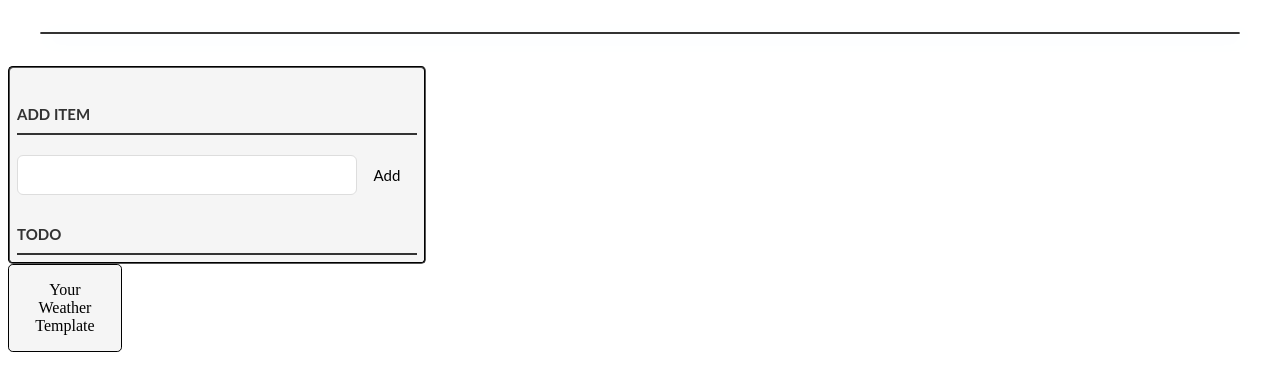
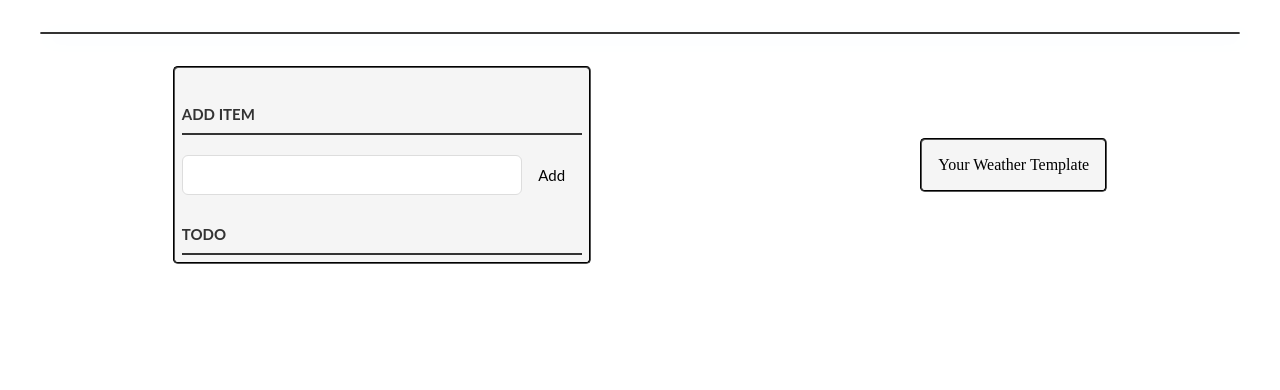
Before and after one commit to JoshSchoenecker/Inspire-Check-Point, a plain HTML site: page index.html in a window 1280 px wide. Drawn offline with nearby package versions, Linux system fonts and the light colour scheme; no server answers.

Commit message:
todo&weather now movable

```diff
--- a/app/controllers/image-controller.js
+++ b/app/controllers/image-controller.js
@@ -8,7 +8,7 @@ function drawBgImg() {
     document.body.style.backgroundImage = `url(${store.State.bgImage.large_url})`
     document.getElementById("bg-image").style.backgroundSize = 'cover'
     document.getElementById("bg-image").style.backgroundRepeat = 'no-repeat'
-    document.getElementById("bg-image").style.height = '55rem'
+    document.getElementById("bg-image").style.height = '65rem'
 }
 export default class ImageController {
 
--- a/assets/css/style.css
+++ b/assets/css/style.css
@@ -14,13 +14,18 @@
   box-shadow: 5px 5px 20px 1px aliceblue;
 }
 
+.rowFlex {
+  display: flex !important;
+  justify-content: space-between;
+}
+
 /* NOTE weather style */
 .weatherStyle {
+  margin: auto;
+  display: flex !important;
   background-color: whitesmoke;
-  width: 5rem;
   padding: 1rem;
-  border: 1px groove black;
-  text-align: center;
+  border: 2px groove black;
   border-radius: .3rem;
 }
 
@@ -30,6 +35,7 @@
   font-family: Lato, sans-serif;
 }
 .todocontainer {
+  margin: auto;
   background-color: whitesmoke;
   width: 400px;
   border: 2px groove  black;
--- a/index.html
+++ b/index.html
@@ -20,11 +20,8 @@
 
 
 
-<!-- Weather -->
-<div class="row">
 
-
-	<div id="todo-error"></div>
+<div class="row container-fluid rowFlex">
 
 	<div class="col-6 todoBody todocontainer">
         <label for="new-task">
@@ -43,11 +40,12 @@
     	<ul id="todos">
     	</ul>
 	</div>
-
-	<div class="weatherStyle col-6 m-auto">
+<!-- Weather -->
+	<div class="weatherStyle col-6 text-center">
 		<div id="weather"> Your Weather Template </div>
 	</div>
 </div>
+
 
 
 
```
